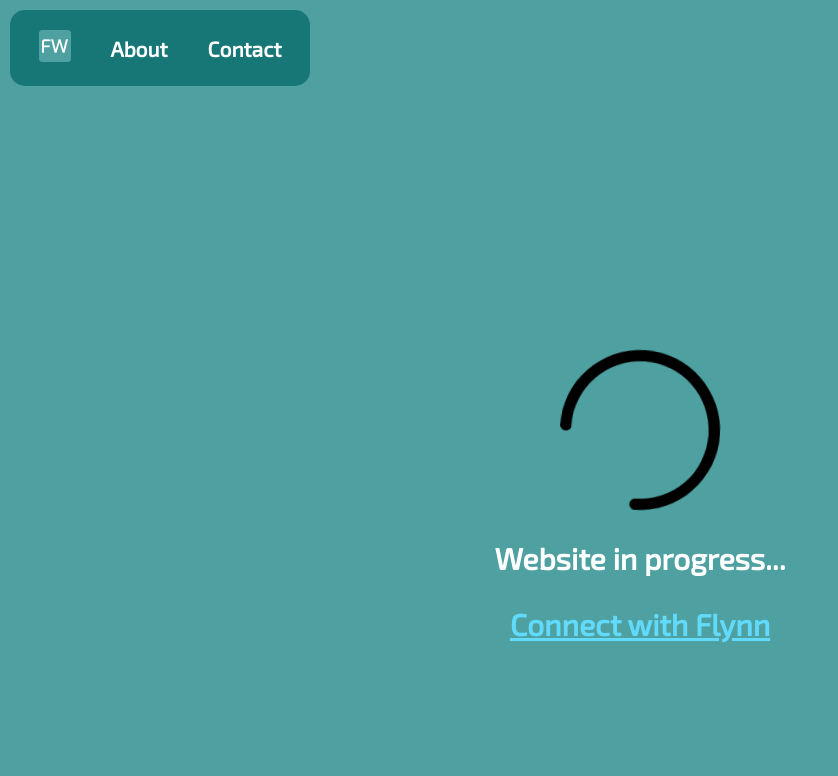
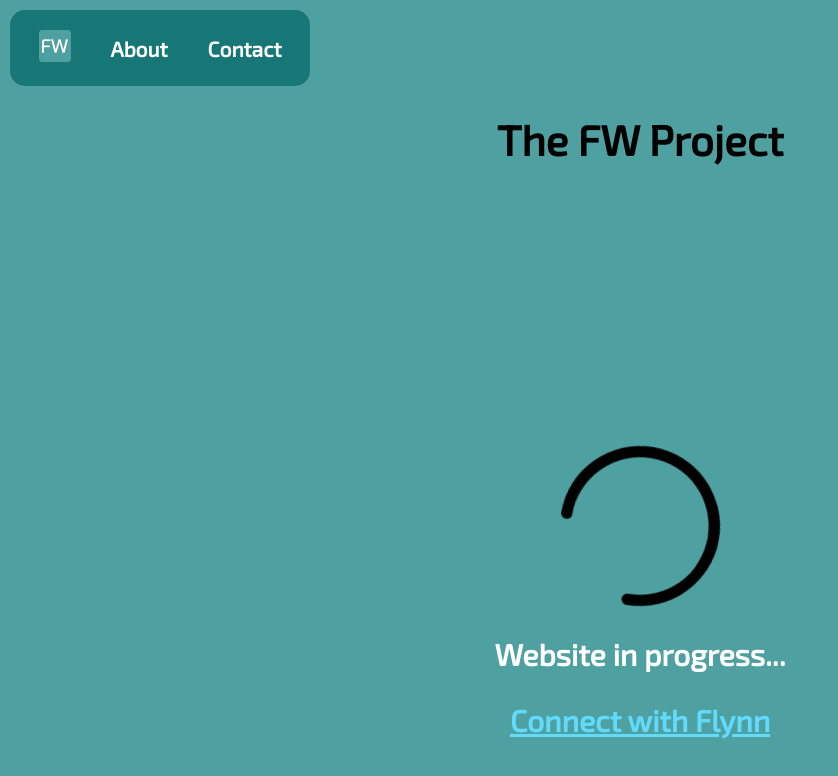
Before and after one commit to flynnWhelehan/website, a React (Create React App) app in the folder website/frontend/: page / in a window 1280 px wide. Shown: the top 776 px of the page, without its empty margins (0-838 px from the left). Built offline with nearby package versions, Linux system fonts and the light colour scheme.

Commit message:
Move homepage content into its component

```diff
--- a/website/frontend/src/App.css
+++ b/website/frontend/src/App.css
@@ -7,6 +7,14 @@ body {
   background-color: #4fa1a1;
 }
 
+.App-header h1 {
+  margin-top: 0;
+  margin-bottom: 0;
+  font-size: 50px;
+  font-weight: bold;
+  font-family: 'Exo 2', sans-serif;
+}
+
 .App {
   text-align: center;
 }
@@ -14,6 +22,14 @@ body {
 .App-logo {
   height: 20vmin;
   pointer-events: none;
+}
+
+.App-logo {
+  margin-bottom: 0; /* remove space below the image */
+}
+
+.App-header p {
+  margin-top: 10; /* remove space above the paragraph */
 }
 
 @media (prefers-reduced-motion: no-preference) {
--- a/website/frontend/src/App.js
+++ b/website/frontend/src/App.js
@@ -1,4 +1,3 @@
-import loadingIcon from './images/loadingIcon.svg';
 import './App.css';
 import React from 'react';
 import { BrowserRouter as Router, Routes, Route } from 'react-router-dom';
@@ -11,28 +10,12 @@ function App() {
     <Router>
       <div className="App">
         <Navbar/>
+        <h1>The FW Project</h1>
         <Routes>
-          <Route path="/home" element={<Home />} />
+          <Route path="/" element={<Home />} />
           <Route path="/about" component={About} />
-          <Route path="/" element={
-            <>
-              <header className="App-header">
-                <img src={loadingIcon} className="App-logo" alt="loadingIcon" />
-                <p>
-                  Website in progress...
-                </p>
-                <a
-                  className="App-link"
-                  href="https://www.linkedin.com/in/flynnwhelehan/"
-                  target="_blank"
-                  rel="noopener noreferrer"
-                >
-                  Connect with Flynn
-                </a>
-              </header>
-            </>
-          } />
         </Routes>
+
       </div>
     </Router>
   );
--- a/website/frontend/src/pages/Home.js
+++ b/website/frontend/src/pages/Home.js
@@ -1,5 +1,6 @@
 import React from 'react';
 import { Helmet } from 'react-helmet';
+import loadingIcon from '../images/loadingIcon.svg';
 
 function Home() {
   return (
@@ -8,8 +9,18 @@ function Home() {
         <title>Flynn's Homepage</title>
         <meta name="The hub for the FW website project." content="Web site in progress..." />
       </Helmet>
-      <h1>Welcome to the Home Page</h1>
-      <p>This is the home page of the website.</p>
+      <header className="App-header">
+      <img src={loadingIcon} className="App-logo" alt="loadingIcon" />
+      <p>Website in progress...</p>
+      <a
+        className="App-link"
+        href="https://www.linkedin.com/in/flynnwhelehan/"
+        target="_blank"
+        rel="noopener noreferrer"
+      >
+        Connect with Flynn
+      </a>
+    </header>
     </div>
   );
 }
```
